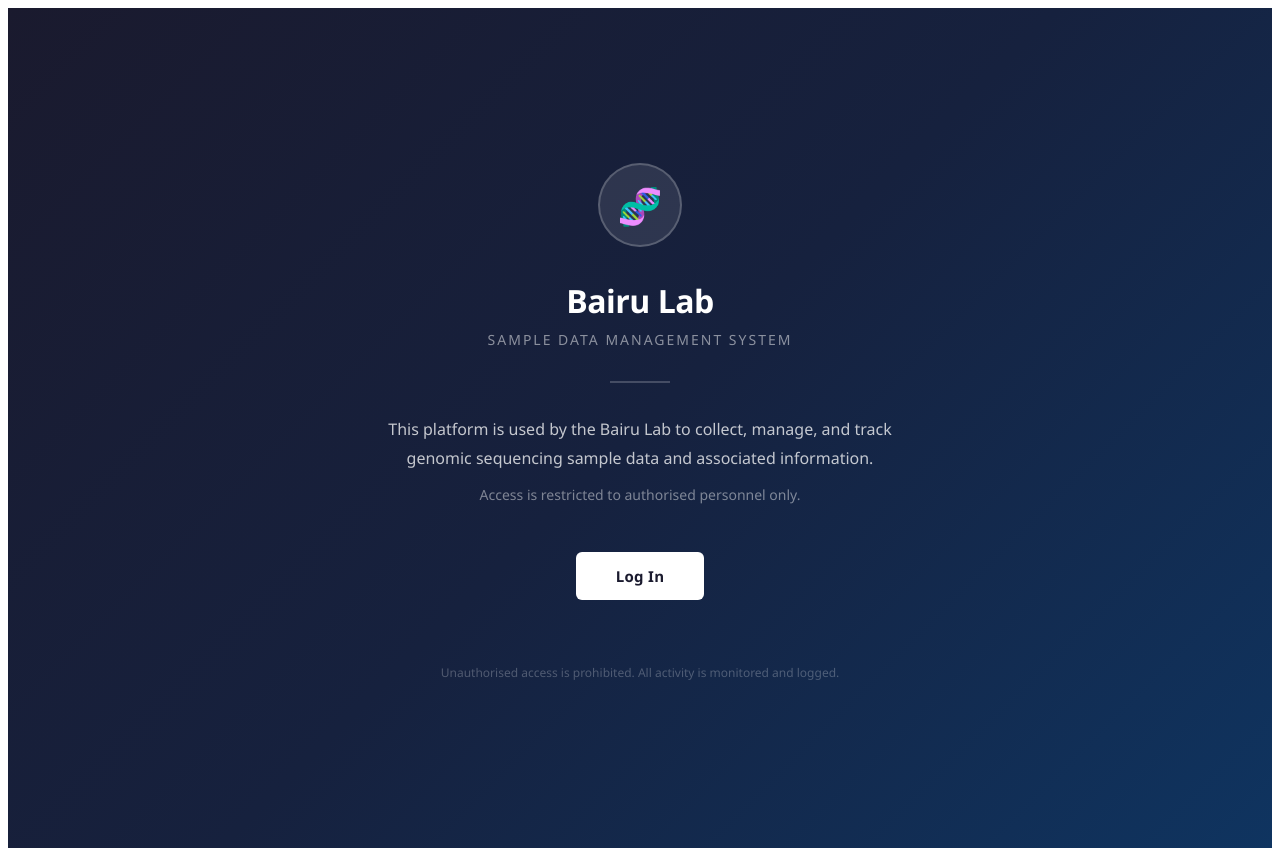
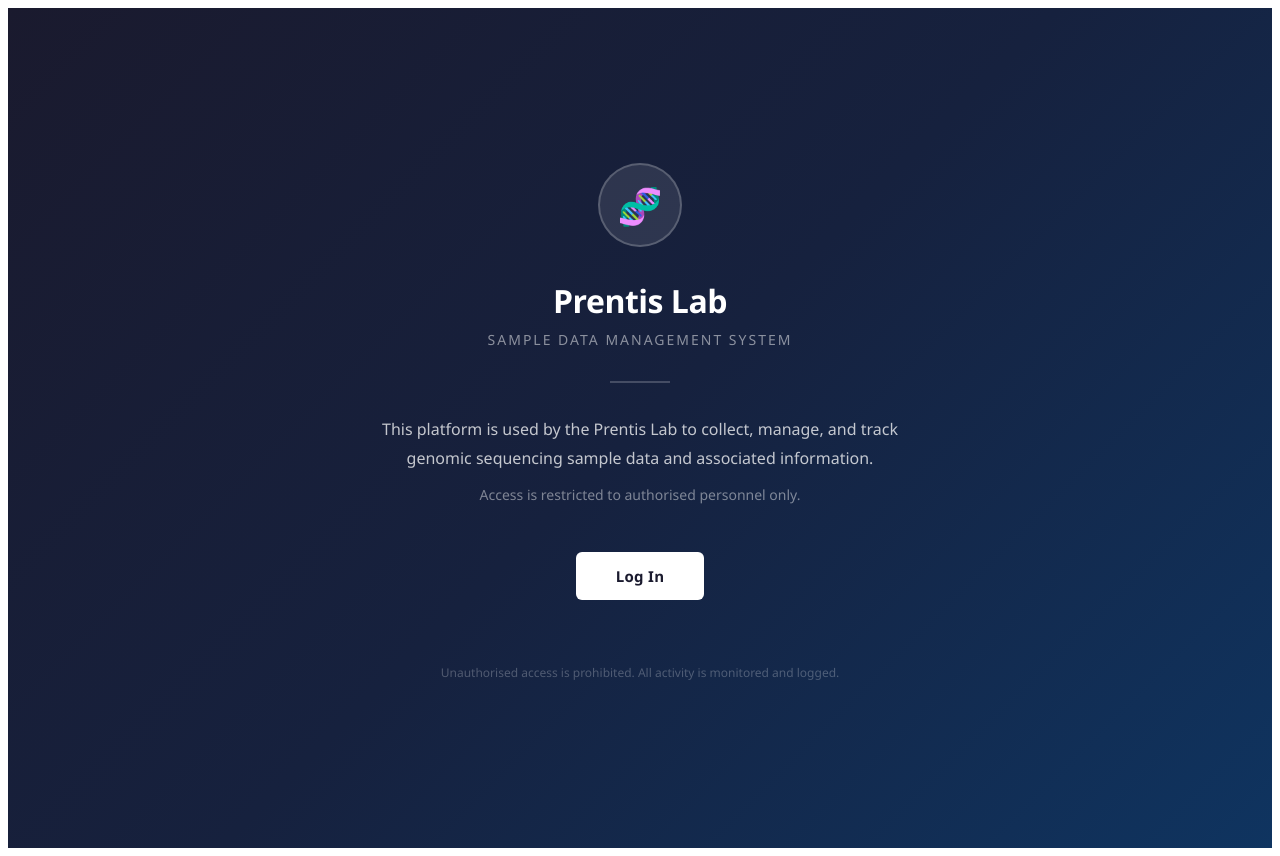
Before and after one commit to prentis-lab/SampleDashbord, a React (Vite) app in the folder frontend/my-app/: page / in a window 1280 px wide. Built offline with nearby package versions, Linux system fonts and the light colour scheme; no server answers.

Commit message:
change lab name

```diff
--- a/frontend/my-app/src/pages/Login.jsx
+++ b/frontend/my-app/src/pages/Login.jsx
@@ -47,7 +47,7 @@ export default function Login() {
           <h2 style={{ margin: "12px 0 4px", fontSize: 22, fontWeight: 700, color: "#1a1a2e" }}>
             {isRegister ? "Create Account" : "Sign In"}
           </h2>
-          <p style={{ margin: 0, fontSize: 13, color: "#888" }}>Bairu Lab Sample Management</p>
+          <p style={{ margin: 0, fontSize: 13, color: "#888" }}>Prentis Lab Sample Management</p>
         </div>
 
         <form onSubmit={handleSubmit}>
--- a/frontend/my-app/src/pages/Welcome.jsx
+++ b/frontend/my-app/src/pages/Welcome.jsx
@@ -33,7 +33,7 @@ export default function Welcome() {
           margin: "0 0 8px",
           letterSpacing: "-0.5px"
         }}>
-          Bairu Lab
+        	Prentis Lab
         </h1>
         <p style={{
           fontSize: 14, color: "rgba(255,255,255,0.5)",
@@ -59,7 +59,7 @@ export default function Welcome() {
           margin: "0 0 12px",
           padding: "0 20px"
         }}>
-          This platform is used by the Bairu Lab to collect, manage, and track genomic sequencing sample data and associated information.
+          This platform is used by the Prentis Lab to collect, manage, and track genomic sequencing sample data and associated information.
         </p>
         <p style={{
           fontSize: 14,
```
Also changed, not shown: 1 other file (tests, documents, lock files or other folders).
